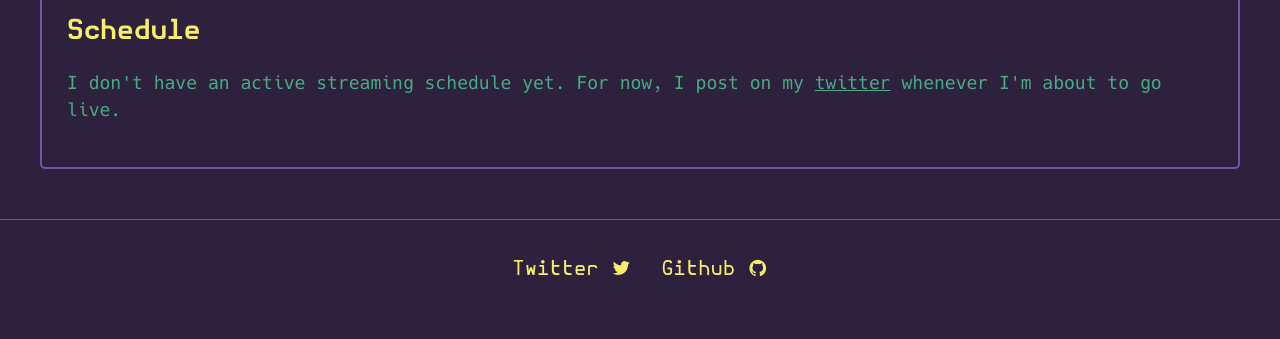
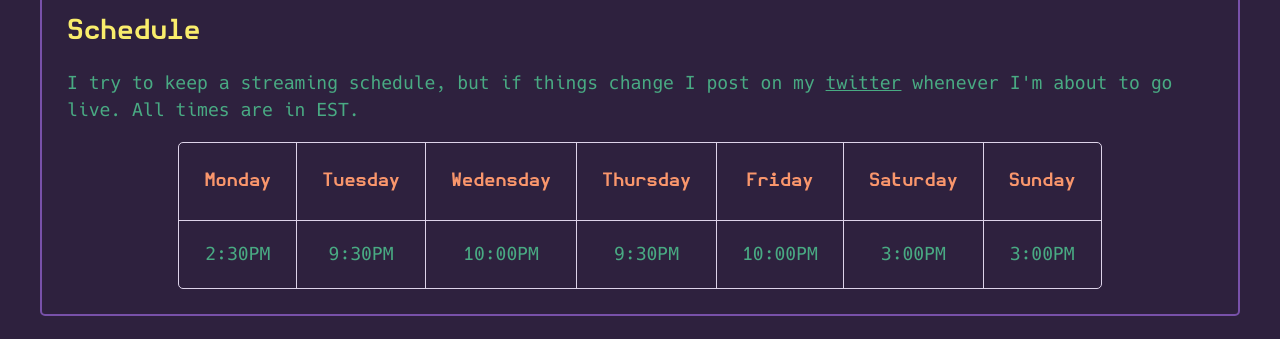
Before and after one commit to TropicsTheDev/PortfolioSite, a Next.js app in the folder client/: page /stream in a window 1280 px wide. Shown: the part 875-1214 px from the top of the page. Built offline with nearby package versions, Linux system fonts and the light colour scheme.

Commit message:
altered color of secondary container borders

```diff
--- a/client/pages/stream.js
+++ b/client/pages/stream.js
@@ -45,13 +45,34 @@ export default function LiveStream() {
             <div className={styles.about}>
               <h2>Schedule</h2>
               <p>
-                I don't have an active streaming schedule yet. For now, I post
-                on my{" "}
+                I try to keep a streaming schedule, but if things change I post on my{" "}
                 <Link href="https://www.twitter.com/TropicsHimself">
                   twitter
                 </Link>{" "}
-                whenever I'm about to go live.{" "}
+                whenever I'm about to go live.{" "} All times are in EST.
               </p>
+              <table className={styles.table}>
+                <thead>
+                  <tr>
+                    <th>Monday</th>
+                    <th>Tuesday</th>
+                    <th>Wedensday</th>
+                    <th>Thursday</th>
+                    <th>Friday</th>
+                    <th>Saturday</th>
+                    <th>Sunday</th>
+                  </tr>
+                </thead>
+                <tbody>
+                  <td>2:30PM</td>
+                  <td>9:30PM</td>
+                  <td>10:00PM</td>
+                  <td>9:30PM</td>
+                  <td>10:00PM</td>
+                  <td>3:00PM</td>
+                  <td>3:00PM</td>
+                </tbody>
+              </table>
             </div>
           </div>
         </main>
--- a/client/styles/Stream.module.css
+++ b/client/styles/Stream.module.css
@@ -37,18 +37,37 @@
   padding: 2.5rem;
 }
 
+
 .about strong {
   color: var(--orange);
 }
 
-.code {
-  background: var(--purple);
-  color: var(--yLightGrey);
+.table {
+  margin: 0 auto;
+  border: 1px solid var(--pWhite);
   border-radius: 5px;
-  padding: 0.75rem;
-  font-size: 1.1rem;
-  font-family: Hermit, Menlo, Monaco, Lucida Console, Liberation Mono, DejaVu Sans Mono,
-    Bitstream Vera Sans Mono, Courier New, monospace;
+  border-spacing: 0;
+}
+
+.table th, .table td {
+  border-right: 1px solid var(--pWhite);
+
+}
+
+.table th:last-of-type, .table td:last-of-type {
+  border-right: none;
+}
+
+.table th{
+  padding: 2.5rem;
+  color: var(--orange);
+  font-family: Hermit;
+  border-bottom: 1px solid var(--pWhite);
+}
+
+.table td {
+  padding: 2rem 2.5rem;
+  text-align: center;
 }
 
 
```
Also changed, not shown: client/styles/Contact.module.css (+8 -2 lines).
